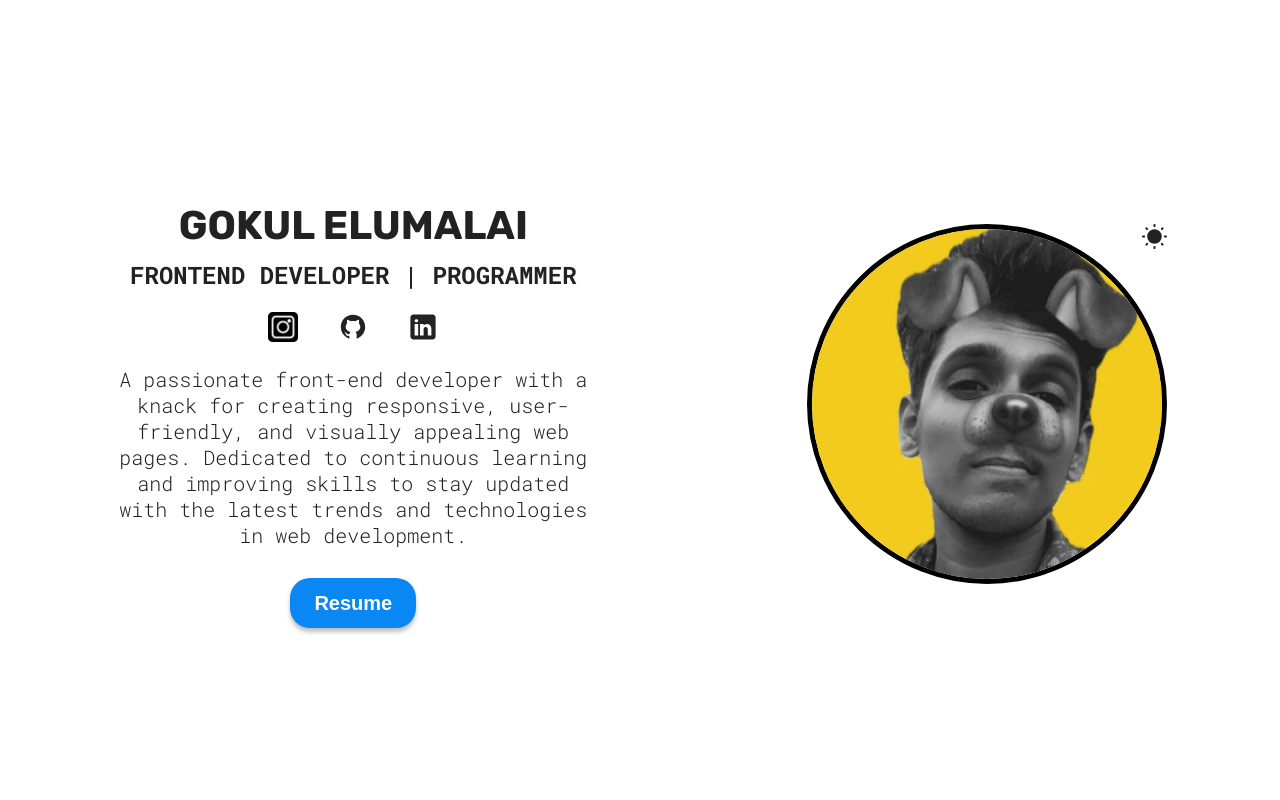
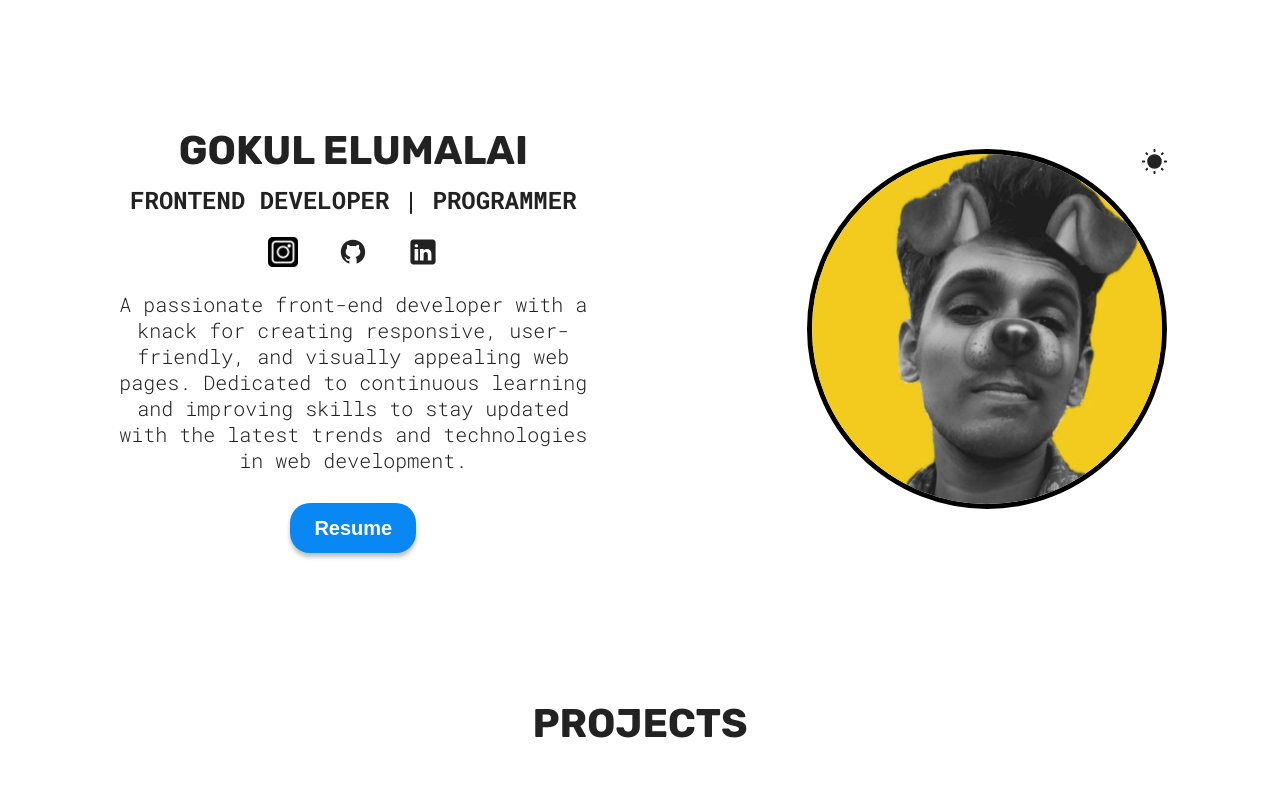
Before and after one commit to methegoku/personal-portfolio-goku, a React (Vite) app: page / in a window 1280 px wide. Shown: the top 800 px of the page. Built offline with nearby package versions, Linux system fonts and the light colour scheme.

Commit message:
Update HeroStyles.module.css

```diff
--- a/src/sections/Hero/HeroStyles.module.css
+++ b/src/sections/Hero/HeroStyles.module.css
@@ -5,7 +5,8 @@
     gap: 20px;
     text-align: center;
     height: 100%;
-    min-height: 800px;
+    min-height: 550px;
+    margin-top: 50px;
 
 
     .hero{
```
